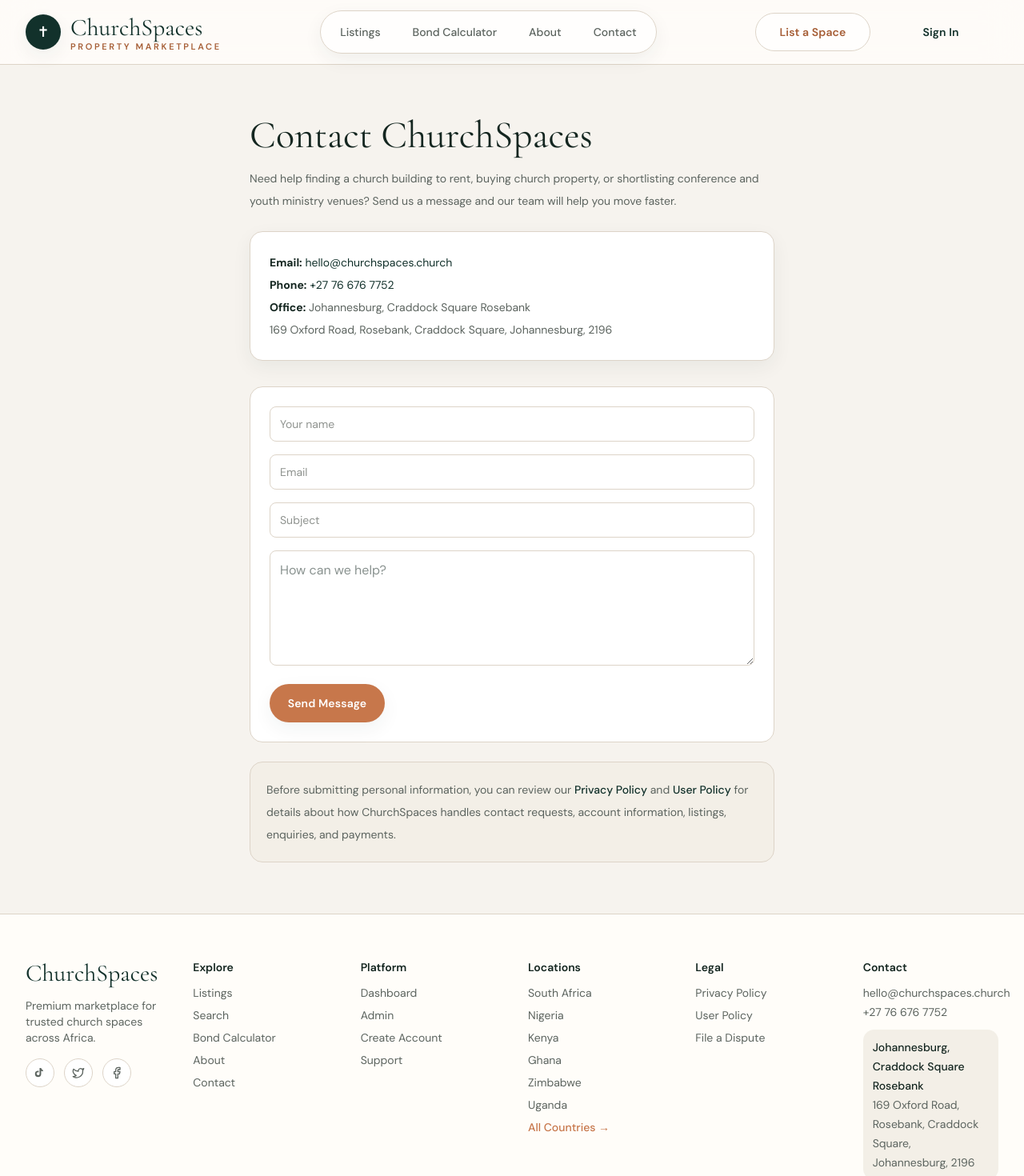
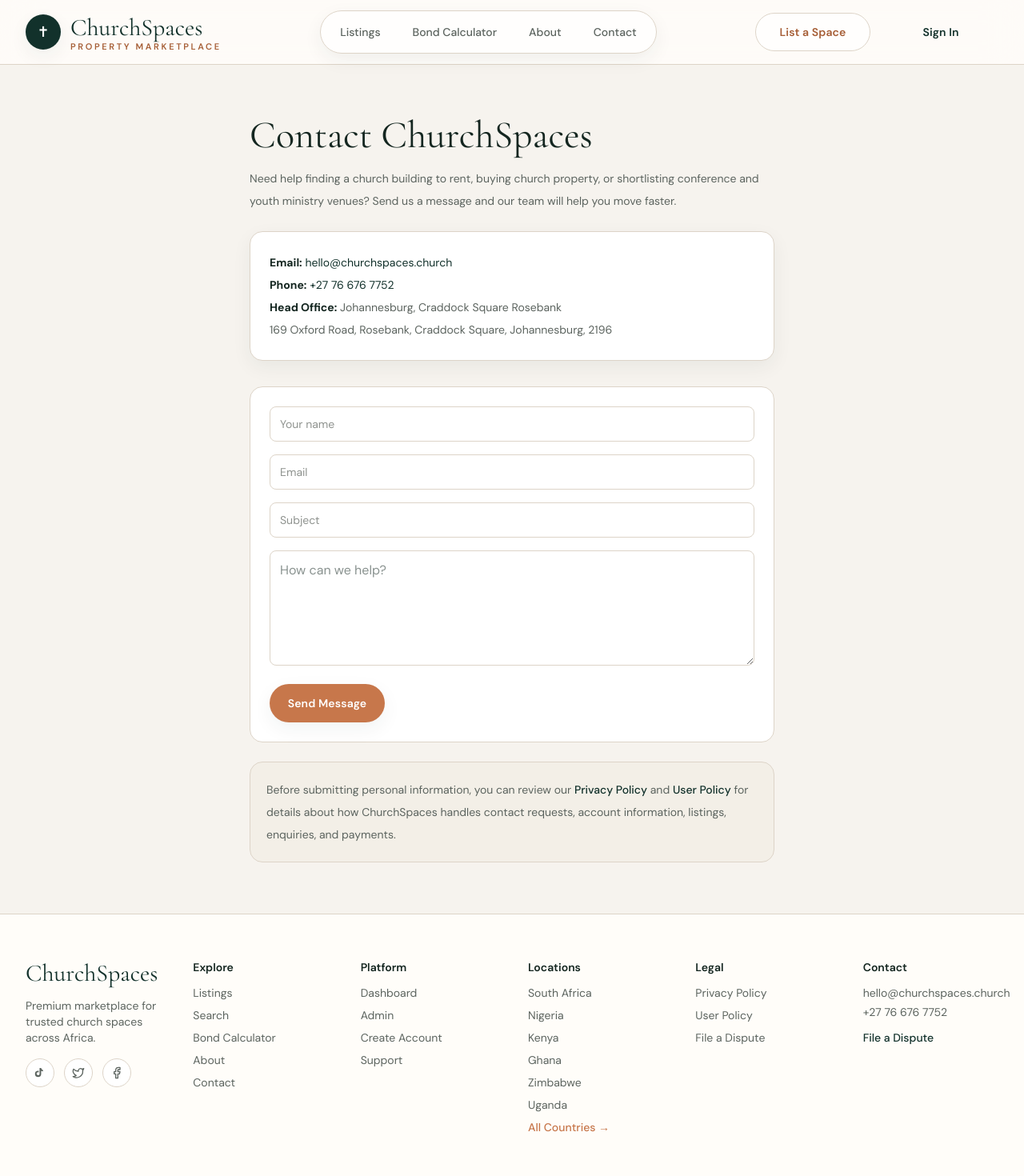
Before and after one commit to Maditoio/churchspace, a Next.js app: page /contact in a window 1280 px wide. Shown: the top 1470 px of the page at 80% size. Built offline with nearby package versions, Linux system fonts and the light colour scheme; no server answers; the database is empty.

Commit message:
chore: move office address to contact page as head office

```diff
--- a/src/app/(public)/contact/page.tsx
+++ b/src/app/(public)/contact/page.tsx
@@ -23,7 +23,7 @@ export default function ContactPage() {
       <div className="mt-6 rounded-[var(--radius)] border border-[var(--border)] bg-white p-6 text-sm leading-7 text-[var(--text-secondary)] shadow-[var(--shadow-sm)]">
         <p><strong className="text-[var(--text-primary)]">Email:</strong> <a href="mailto:hello@churchspaces.church" className="text-[var(--primary)] hover:underline">hello@churchspaces.church</a></p>
         <p><strong className="text-[var(--text-primary)]">Phone:</strong> <a href="tel:+27766767752" className="text-[var(--primary)] hover:underline">+27 76 676 7752</a></p>
-        <p><strong className="text-[var(--text-primary)]">Office:</strong> Johannesburg, Craddock Square Rosebank</p>
+        <p><strong className="text-[var(--text-primary)]">Head Office:</strong> Johannesburg, Craddock Square Rosebank</p>
         <p>169 Oxford Road, Rosebank, Craddock Square, Johannesburg, 2196</p>
       </div>
       <form className="mt-8 space-y-4 rounded-[var(--radius)] border border-[var(--border)] bg-white p-6">
--- a/src/components/layout/Footer.tsx
+++ b/src/components/layout/Footer.tsx
@@ -92,10 +92,6 @@ export async function Footer() {
           <h4 className="mb-3 text-sm font-semibold text-[var(--text-primary)]">Contact</h4>
           <a href="mailto:hello@churchspaces.church" className="block text-sm text-[var(--text-secondary)] hover:text-[var(--primary)]">hello@churchspaces.church</a>
           <a href="tel:+27766767752" className="mt-1 block text-sm text-[var(--text-secondary)] hover:text-[var(--primary)]">+27 76 676 7752</a>
-          <div className="mt-3 rounded-[14px] bg-[var(--surface-raised)] px-3 py-2.5 text-sm leading-6 text-[var(--text-secondary)]">
-            <p className="font-medium text-[var(--text-primary)]">Johannesburg, Craddock Square Rosebank</p>
-            <p>169 Oxford Road, Rosebank, Craddock Square, Johannesburg, 2196</p>
-          </div>
           <Link href="/disputes" className="mt-3 block text-sm font-medium text-[var(--primary)] hover:underline">File a Dispute</Link>
         </div>
       </div>
```
